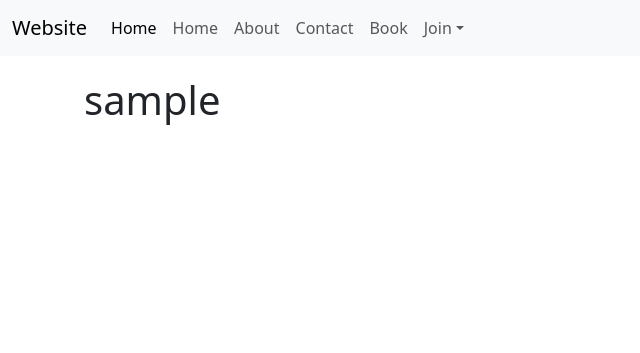
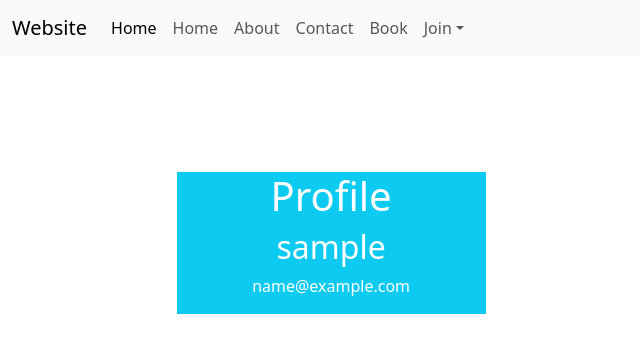
Before and after one commit to diegosno/project4-django, a Django app: template templates/website/profile.html in a window 1280 px wide. Shown: the top 353 px of the page, without its empty margins (0-640 px from the left). Run offline with Django 3.2, Linux system fonts and the light colour scheme; the template is opened without the code that fills it, so the values that code supplies are empty; the visitor is signed in with stand-in values (Sample User, id 1); some libraries are stand-ins or nearby versions.

Commit message:
Create a 'Profile' template that extends 'base.html' and displays user information.

```diff
--- a/templates/website/profile.html
+++ b/templates/website/profile.html
@@ -1,9 +1,23 @@
 {% extends "website/base.html" %}
-{% load crispy_forms_tags %}
+
 
 {% block content %}
 
 
-<h1>{{ user.username }}</h1>
+<div class="container">
+    <div class="row d-flex justify-content-center">
+        <div class="col-md-10 mt-5 pt-5">
+            <div class="row z-depth-3">
+                <div class="col-sm-4 bg-info rounded-left">
+                    <div class="card-block text-center text-white">
+<h1>Profile</h1>
+                        <h2>{{ user.username }}</h2>
+                        <p>{{ user.email }}</p>
+                    </div>
+                </div>
+            </div>
+        </div>
+    </div>
+ </div>
 
 {% endblock content%}
```
